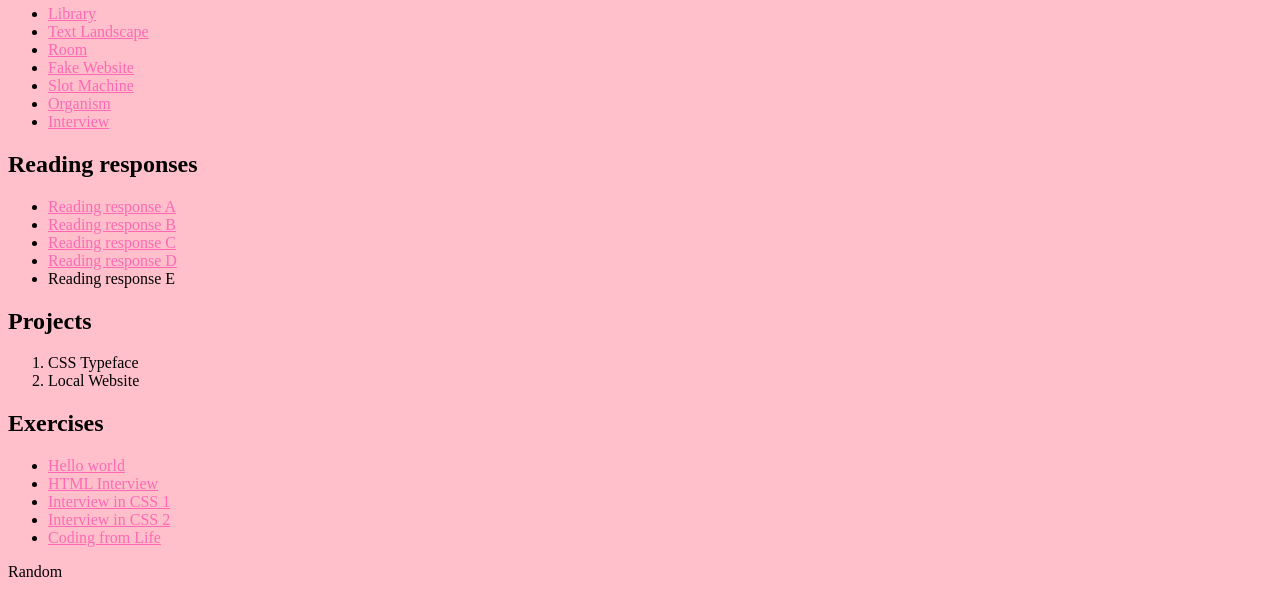
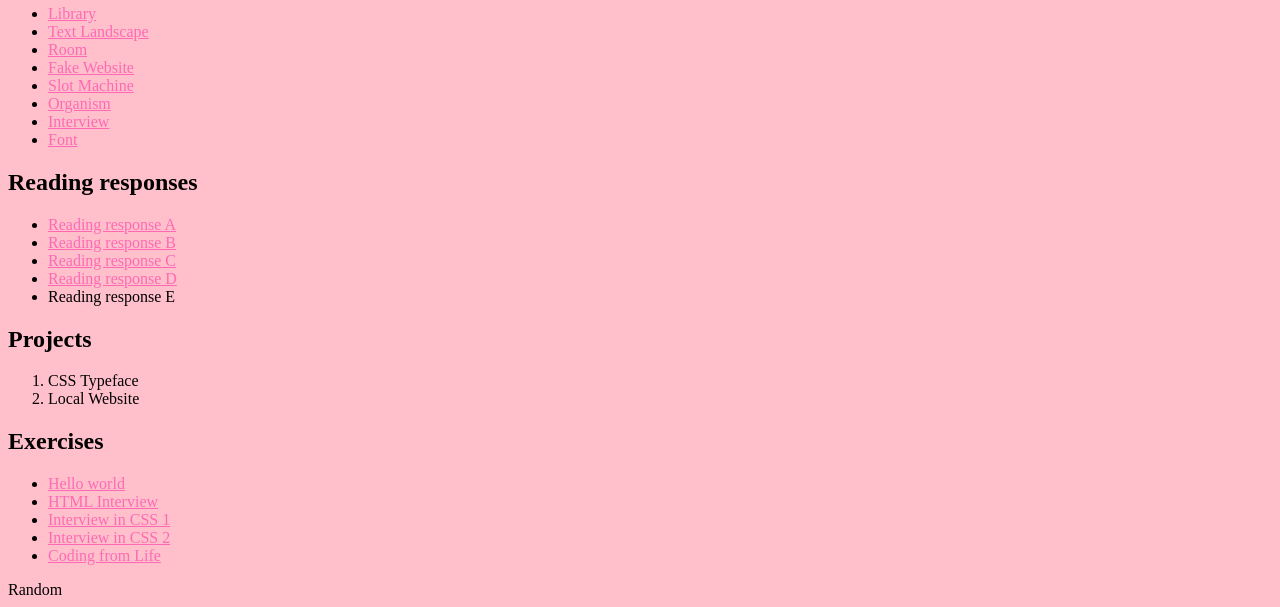
Before and after one commit to laurenchun/interactive, a plain HTML site: page index.html in a window 1280 px wide. Shown: the part 206-813 px from the top of the page. Drawn offline with Linux system fonts and the light colour scheme; files whose address does not match are found by name.

Commit message:
Add files via upload

```diff
--- a/index.html
+++ b/index.html
@@ -23,6 +23,8 @@
       <li><a href="assignments/slotmachine/slotmachine.html">Slot Machine</a></li>
       <li><a href="assignments/organism/index.html">Organism</a></li>
       <li><a href="https://github.com/laurenchun/interactive/blob/master/assignments/interview/interview.md">Interview</a></li>
+
+      <li><a href="assignments/font/font.jpg">Font</a></li>
 
     </ul>
     <h2>Reading responses</h2>
```
